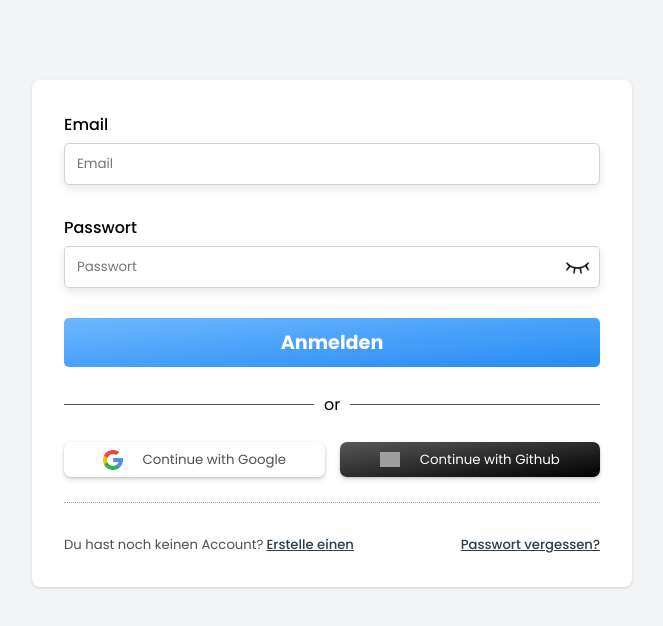
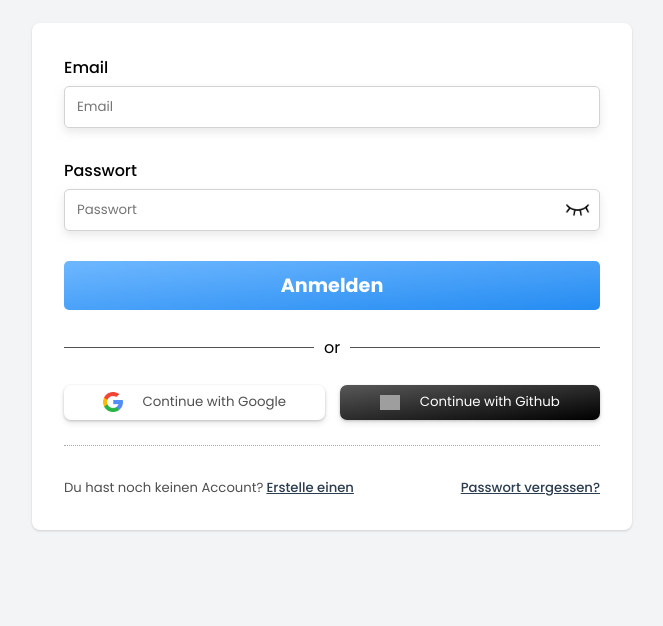
Before and after one commit to BucLuc/track-your-goals, a Next.js app: page /login in a window 1280 px wide. Shown: the part 128-754 px from the top of the page, without its empty margins (308-971 px from the left). Built offline with nearby package versions, Linux system fonts and the light colour scheme; no server answers; grey boxes are pictures that could not be loaded.

Commit message:
dashboard bug & activities dropdown

```diff
--- a/app/(site)/dashboard/dashboard.module.css
+++ b/app/(site)/dashboard/dashboard.module.css
@@ -1,5 +1,10 @@
+.page-container {
+    overflow-y: scroll;
+    min-height: 100dvh;
+}
+
 .body-container {
-    width: 70%;
+    width: 70dvw;
     margin-inline: auto;
     margin-top: 100px;
 }
@@ -38,10 +43,12 @@
     color: white;
     text-decoration: none;
     font-size: 1.8rem;
+    z-index: 0;
 }
 
 .week:hover {
-    transform: scale(1.1);
+    transform: scale(1.15);
+    z-index: 3;
 }
 
 .week:hover .hover-box {
@@ -75,6 +82,7 @@
 .hover-box {
     display: none;
     position: absolute;
+    background-color: white;
     color: black;
     top: calc(100% + 20px);
     padding: 5px;
@@ -122,12 +130,3 @@
 .good {
     color: var(--green)
 }
-
-@keyframes scaleUpDown {
-    0%, 100% {
-      transform: scale(1); /* Original size */
-    }
-    50% {
-      transform: scale(1.05); /* Scaled up by 50% */
-    }
-  }
--- a/app/(site)/dashboard/page.tsx
+++ b/app/(site)/dashboard/page.tsx
@@ -43,7 +43,7 @@ export default function Dashboard() {
     }
 
     return (
-        <div>
+        <div className={styles['page-container']}>
             <Navbar activeLink='DASHBOARD' user={user} photoURL={userDoc?.photoURL} />
 
             <div className={styles['body-container']}>
--- a/app/(site)/login/login.module.css
+++ b/app/(site)/login/login.module.css
@@ -1,13 +1,12 @@
 .page-container {
     min-height: 100vh;
     background-color:  rgb(243 244 246);
-    position: relative;
+    display: grid;
+    place-items: center;
 }
 
 .form-container {
     min-width: 80%;
-    position: absolute;
-    top: 25%;
-    right: 50%;
-    transform: translateX(50%);
+    margin-inline: auto;
+    padding: 50px 0;
 }
--- a/app/components/Auth/AuthForm/AuthForm.tsx
+++ b/app/components/Auth/AuthForm/AuthForm.tsx
@@ -13,7 +13,8 @@ import { useRouter } from 'next/navigation'
 import { auth, getDocument, setDocument, checkForUserDetailOrCreate } from '@services/firebaseService'
 import { sendEmailVerification, signInWithEmailAndPassword, createUserWithEmailAndPassword } from 'firebase/auth';
 import VerifyEmail from '@components/VerifyEmail/VerifyEmail';
-import ForgorPassword from '../../forgorEmail/ForgorPassword';
+import ForgorPassword from '@/app/components/forgorPassword/ForgorPassword'
+import Loading from '@components/Loading/Loading'
 
 type Variant = 'LOGIN' | 'REGISTER';
 
@@ -136,7 +137,7 @@ export default function AuthForm() {
     return (
         <div className={styles['form-container']}>
             <div className={styles['form-content']}>
-                {!user && !forgorPassword &&
+                {!user && !forgorPassword ?
                     <form onSubmit={onSubmit}>
 
                         <div className={styles['input-fields']}>
@@ -164,9 +165,9 @@ export default function AuthForm() {
                             <a href='#' onClick={() => setForgorPassword(true)}>Passwort vergessen?</a>
                         </div>
                     </form>
-                }
-                {user && !user.emailVerified && <VerifyEmail email={user.email ?? ''} />}
-                {forgorPassword && <ForgorPassword emailParam={formData.email} onBack={() => setForgorPassword(false)}/>}
+                :
+                user && !user.emailVerified ? <VerifyEmail email={user.email ?? ''} /> :
+                forgorPassword ? <ForgorPassword emailParam={formData.email} onBack={() => setForgorPassword(false)}/> : <Loading centered/>}
             </div>
         </div>
     )
--- a/app/config/config.ts
+++ b/app/config/config.ts
@@ -26,6 +26,10 @@ export const units: UnitMap = {
     l: {
       displayName: "Liter",
       abbreviation: "L"
+    },
+    g: {
+      displayName: "Gramm",
+      abbreviation: "g"
     },
     kg: {
       displayName: "Kilogramm",
```
Also changed, not shown: app/components/Tables/ActivityTable/ActivityTable.module.css (+5 -14 lines), app/components/forgorPassword/ForgorPassword.module.css (renamed from app/components/forgorEmail/ForgorPassword.module.css), app/components/forgorPassword/ForgorPassword.tsx (renamed from app/components/forgorEmail/ForgorPassword.tsx).
